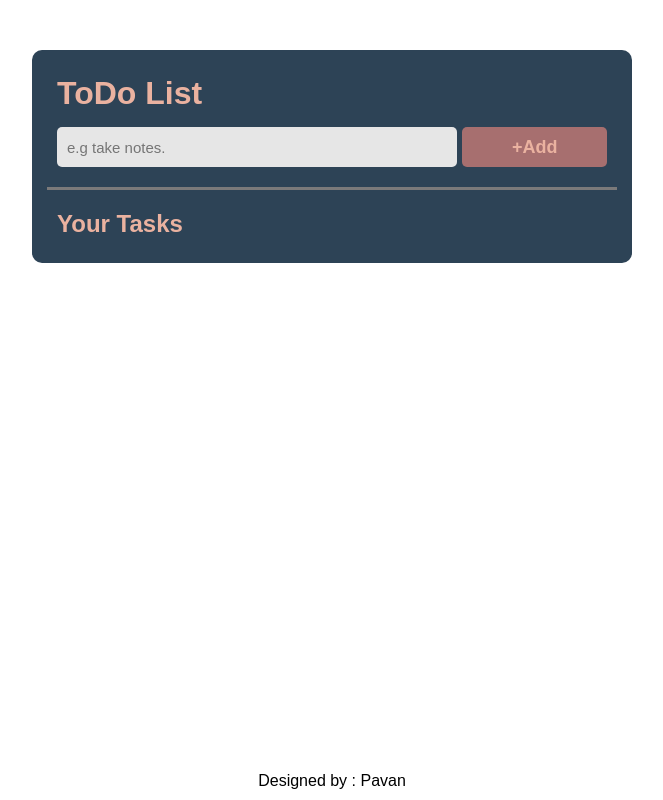
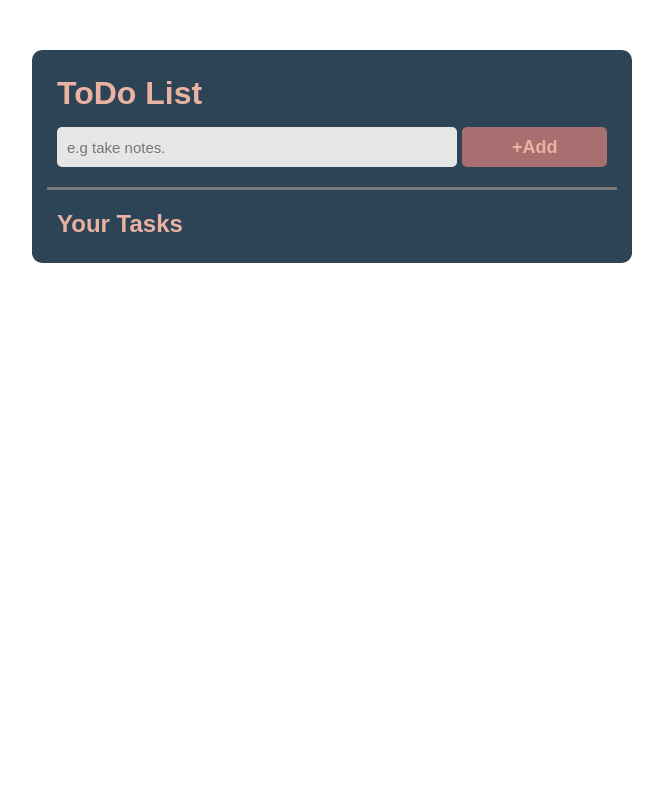
Before and after one commit to pavanRayudu/ToDo-App, a plain HTML site: page index.html in a window 1280 px wide. Shown: the whole page, without its empty margins (308-971 px from the left). Drawn offline with Linux system fonts and the light colour scheme.

Commit message:
Update index.html

```diff
--- a/index.html
+++ b/index.html
@@ -21,9 +21,7 @@
             <h2>Your Tasks</h2>
         </main>
     </div>
-    <div class="author">
-        <span> Designed by : Pavan </span>
-    </div>
+
     <script src="script.js"></script>
 </body>
 </html>
```
